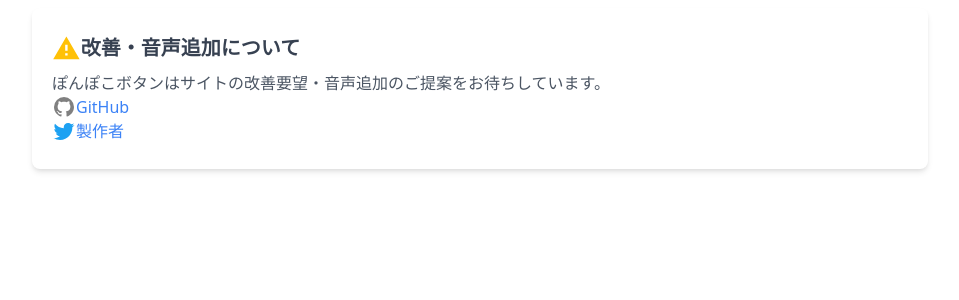
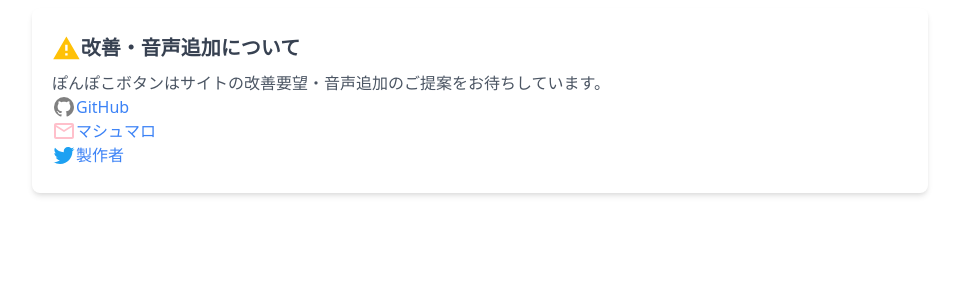
Before and after one commit to NaokiOouchi/ponpoko-button, a Next.js app: page /components/Kaizen in a window 1280 px wide. Shown: the top 300 px of the page, without its empty margins (160-1119 px from the left). Built offline with nearby package versions, Linux system fonts and the light colour scheme.

Commit message:
:sparkles: マシュマロリンク追加

```diff
--- a/pages/components/Kaizen.js
+++ b/pages/components/Kaizen.js
@@ -1,4 +1,4 @@
-import {mdiAlert, mdiGithub, mdiTwitter} from "@mdi/js";
+import {mdiAlert, mdiGithub, mdiTwitter,mdiEmailOutline} from "@mdi/js";
 import {Icon} from "@mdi/react";
 
 const Kaizen = () => (
@@ -26,6 +26,16 @@ const Kaizen = () => (
                         </a>
                     </text>
                     <text className="flex">
+                        <Icon path={mdiEmailOutline}
+                              size={1}
+                              color="#FFC0CB"
+                        />
+                        <a href="https://marshmallow-qa.com/naonoanaonoan?utm_medium=url_text&utm_source=promotion" target="_blank"
+                           className="text-blue-500">
+                            マシュマロ
+                        </a>
+                    </text>
+                    <text className="flex">
                         <Icon path={mdiTwitter}
                               size={1}
                               color="#1DA1F2"
```
